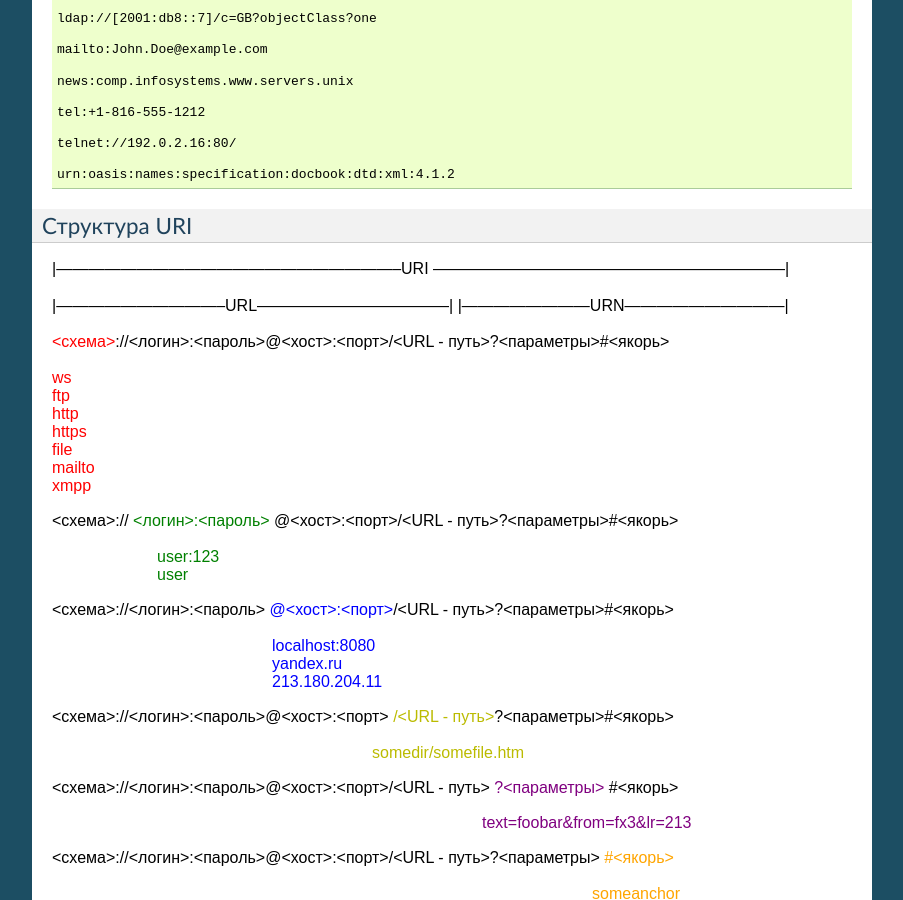
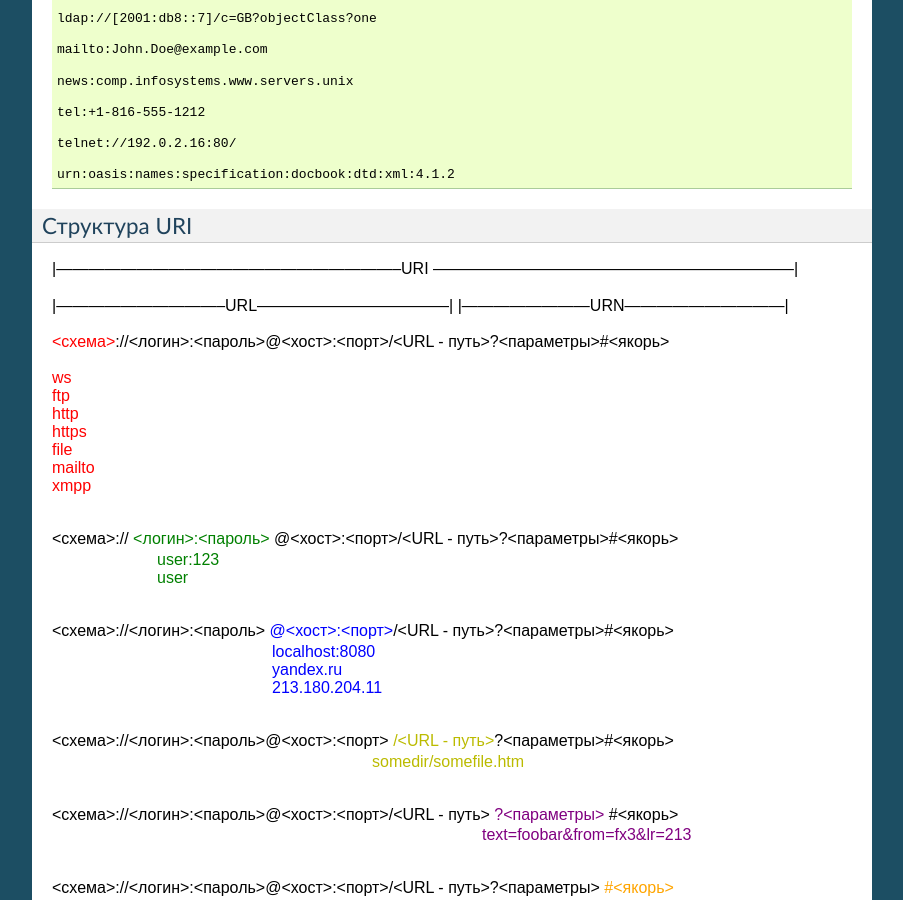
Before and after one commit to ustu/lectures.www, a Sphinx documentation site: the page built from source/net/http.rst, in a window 1280 px wide and 900 px high, scrolled down 1134 px. Shown: the whole window, without its empty margins (198-1101 px from the left). Built offline with Sphinx 7.4.7, drawn with Linux system fonts in a browser that asks for light colours.

Commit message:
Поправил отступы

```diff
--- a/source/net/http.rst
+++ b/source/net/http.rst
@@ -76,7 +76,7 @@ URI
 .. role:: orange
 
 \|-----------------------------------------------------------------URI
-------------------------------------------------------------------\|
+--------------------------------------------------------------------\|
 
 \|--------------------------------URL------------------------------------\|
 \|------------------------URN------------------------------\|
@@ -94,6 +94,7 @@ URI
         mailto  <br/>
         xmpp
     </div>
+    <br/>
 
 <схема>://
 :green:`<логин>:<пароль>`
@@ -101,30 +102,33 @@ URI
 
 .. raw:: html
 
-    <div class='green' style='padding-left:105px'>
+    <div class='green' style='padding-left:105px;margin-top:-15px'>
         user:123 <br/>
         user
     </div>
+    <br/>
 
 <схема>://<логин>:<пароль>
 :blue:`@<хост>:<порт>`/<URL ‐ путь>?<параметры>#<якорь>
 
 .. raw:: html
 
-    <div class='blue' style='padding-left:220px'>
+    <div class='blue' style='padding-left:220px;margin-top:-15px'>
         localhost:8080  <br/>
         yandex.ru       <br/>
         213.180.204.11
     </div>
+    <br/>
 
 <схема>://<логин>:<пароль>@<хост>:<порт>
 :yellow:`/<URL ‐ путь>`?<параметры>#<якорь>
 
 .. raw:: html
 
-    <div class='yellow' style='padding-left:320px'>
+    <div class='yellow' style='padding-left:320px;margin-top:-15px''>
         somedir/somefile.htm
     </div>
+    <br/>
 
 <схема>://<логин>:<пароль>@<хост>:<порт>/<URL ‐ путь>
 :purple:`?<параметры>`
@@ -132,16 +136,17 @@ URI
 
 .. raw:: html
 
-    <div class='purple' style='padding-left:430px'>
+    <div class='purple' style='padding-left:430px;margin-top:-15px''>
         text=foobar&from=fx3&lr=213
     </div>
+    <br/>
 
 <схема>://<логин>:<пароль>@<хост>:<порт>/<URL ‐ путь>?<параметры>
 :orange:`#<якорь>`
 
 .. raw:: html
 
-    <div class='orange' style='padding-left:540px'>
+    <div class='orange' style='padding-left:540px;margin-top:-15px''>
         someanchor
     </div>
 
```
